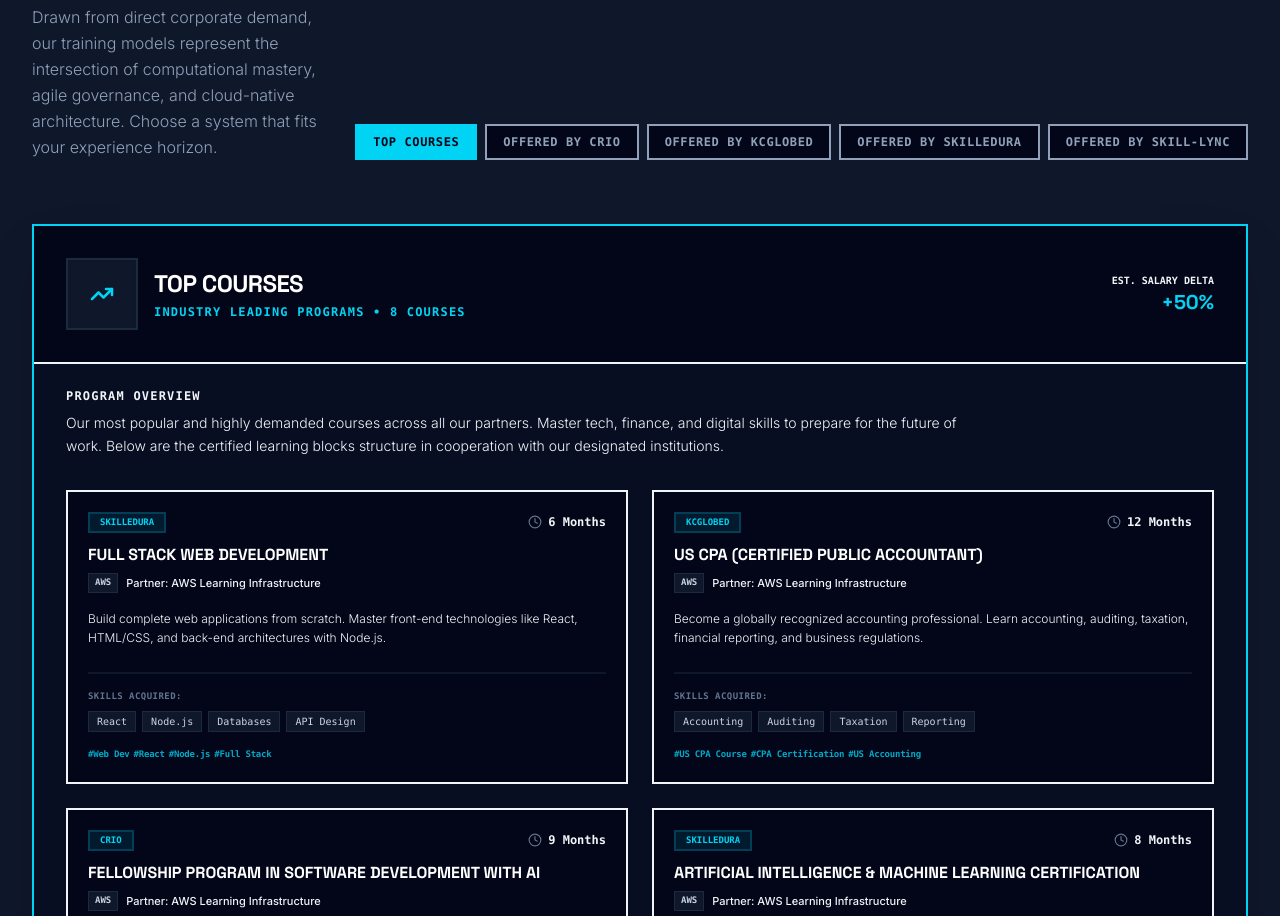
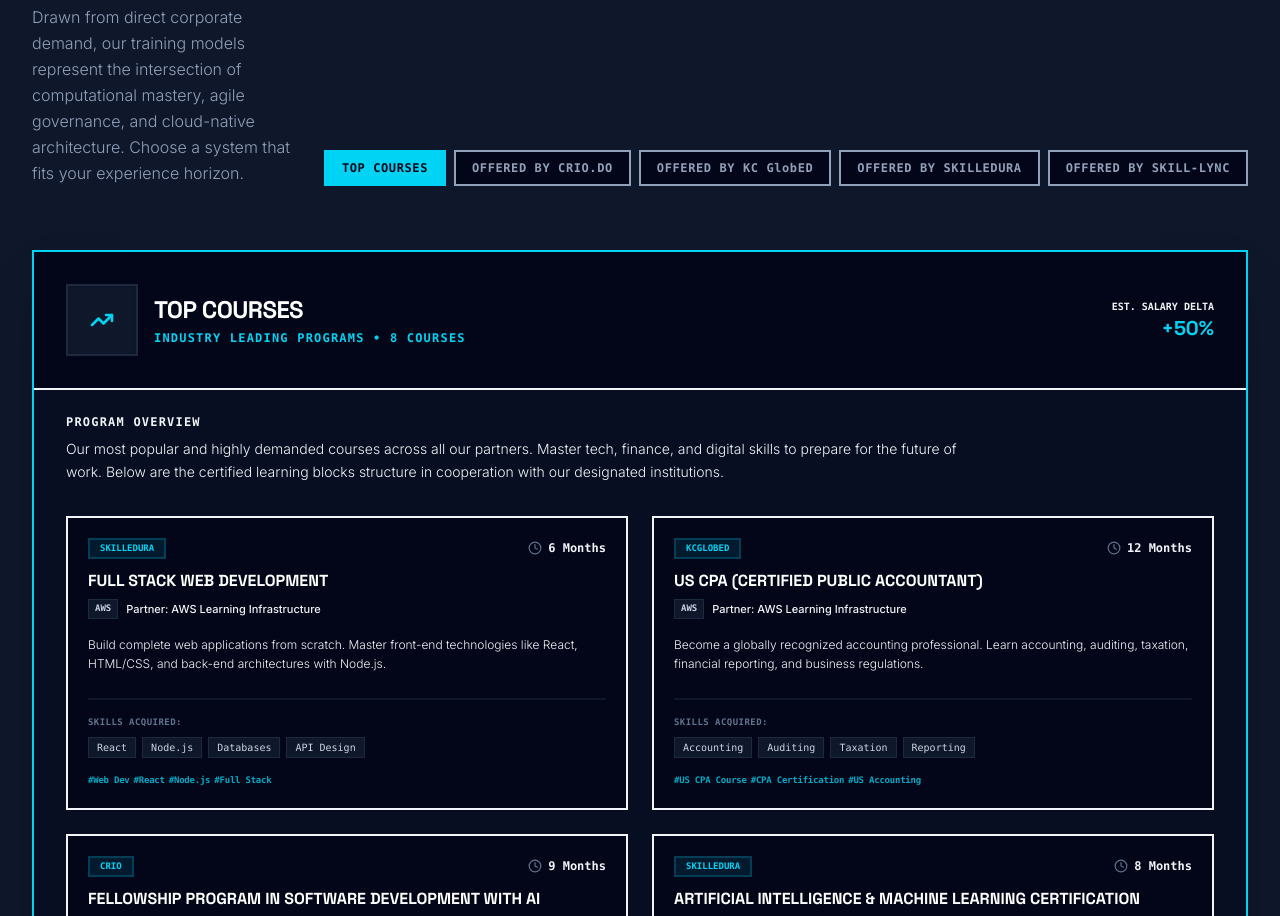
Before and after one commit to Rishidevlx/Adma-ventures, a React (Vite) app: page / in a window 1280 px wide. Shown: the part 2320-3236 px from the top of the page. Built offline with nearby package versions, Linux system fonts and the light colour scheme.

Commit message:
Changed CRIO>DO

```diff
--- a/src/components/Programs.tsx
+++ b/src/components/Programs.tsx
@@ -56,7 +56,9 @@
               <button
                 key={program.id}
                 onClick={() => setSelectedProgramId(program.id)}
-                className={`px-4 py-2 rounded-none text-xs font-mono font-black uppercase tracking-wider transition-colors cursor-pointer border-2 ${
+                className={`px-4 py-2 rounded-none text-xs font-mono font-black tracking-wider transition-colors cursor-pointer border-2 ${
+                  program.id !== 'kcglobed-courses' ? 'uppercase' : ''
+                } ${
                   selectedProgramId === program.id
                     ? 'bg-cyan-400 border-cyan-400 text-slate-950'
                     : 'bg-slate-950 text-slate-400 hover:text-white border-slate-850'
@@ -91,7 +93,7 @@
                   </div>
                 </div>
                 <div>
-                  <h3 className="font-display font-black text-2xl uppercase text-white tracking-tight">
+                  <h3 className={`font-display font-black text-2xl text-white tracking-tight ${activeProgram.id !== 'kcglobed-courses' ? 'uppercase' : ''}`}>
                     {activeProgram.title}
                   </h3>
                   <p className="text-xs font-mono text-cyan-400 font-extrabold uppercase tracking-widest mt-1">
--- a/src/data.ts
+++ b/src/data.ts
@@ -124,7 +124,7 @@
   },
   {
     id: 'crio-courses',
-    title: 'Offered by Crio',
+    title: 'OFFERED BY CRIO.DO',
     subtitle: 'Advanced Tech Fellowships',
     description: 'Transformative software development, QA, and data science programs engineered to make you a top-tier tech professional.',
     iconName: 'Cpu',
@@ -211,7 +211,7 @@
   },
   {
     id: 'kcglobed-courses',
-    title: 'Offered by Kcglobed',
+    title: 'OFFERED BY KC GlobED',
     subtitle: 'Finance & Accounting Certifications',
     description: 'Globally recognized credentials in accounting and finance to accelerate your career in top financial organizations.',
     iconName: 'Layers',
```
